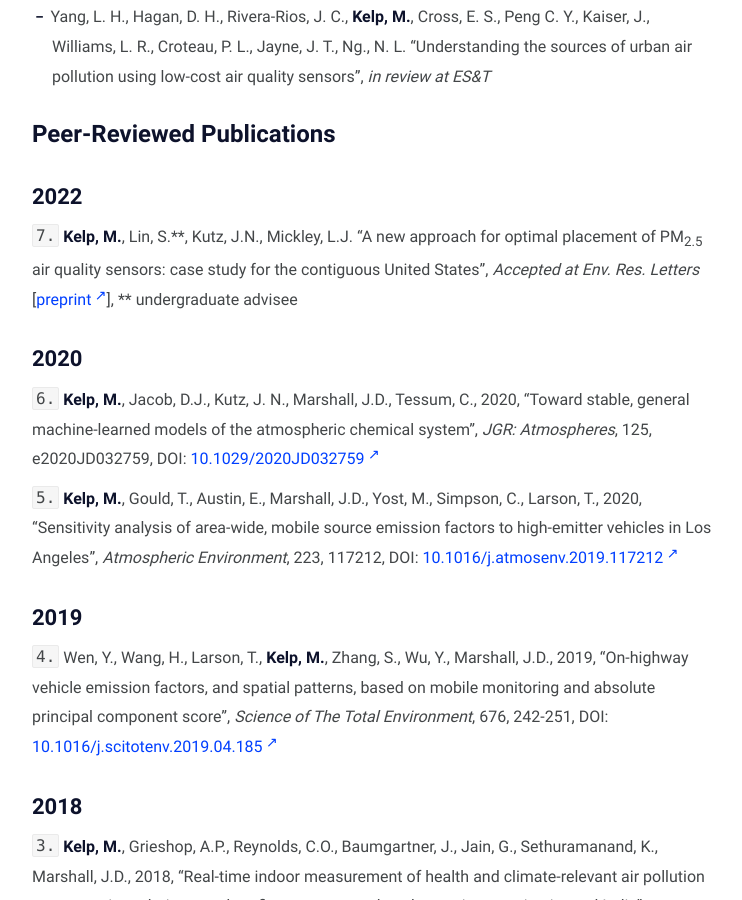
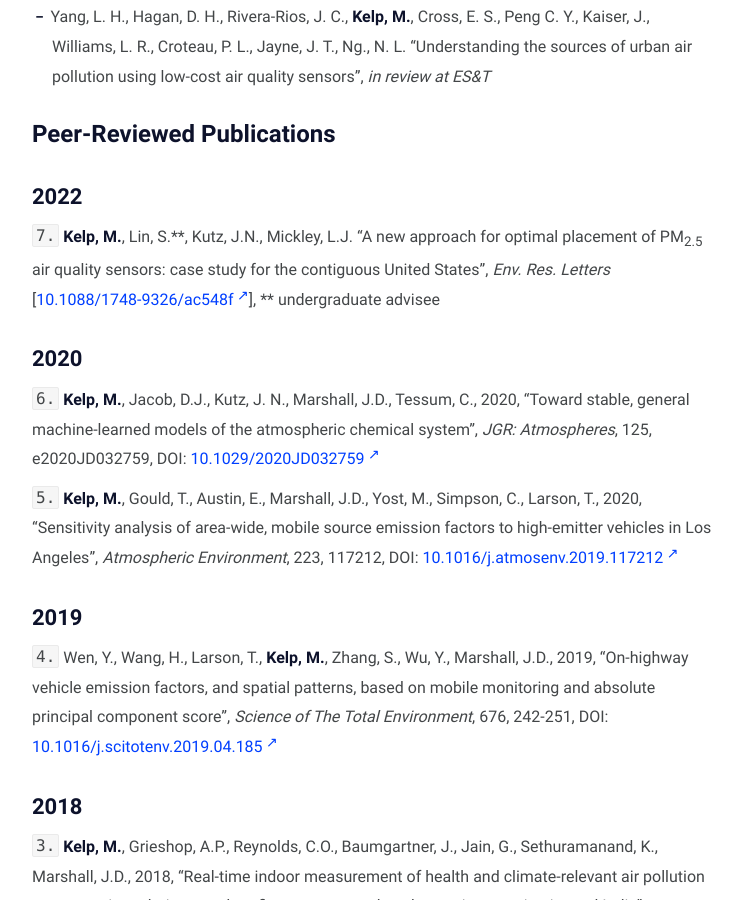
Before and after one commit to mkelp/mkelp.github.io, a Jekyll site: the page built from publications.md, in a window 1280 px wide and 900 px high, scrolled down 366 px. Shown: the whole window, without its empty margins (268-1010 px from the left). Built offline with Jekyll 4.4.1, drawn with Linux system fonts in a browser that asks for light colours.

Commit message:
feb update2

```diff
--- a/publications.md
+++ b/publications.md
@@ -21,8 +21,8 @@ pollution using low-cost air quality sensors”, *in review at ES&T*
 ## **2022**
 
 `7.` **Kelp, M.**, Lin, S.\*\*, Kutz, J.N., Mickley, L.J. “A new approach for optimal placement of PM<sub>2.5</sub>
-air quality sensors: case study for the contiguous United States”, *Accepted at Env. Res. Letters*  \\
-\[[preprint](https://arxiv.org/abs/2201.01041){:target="_blank"}\],  \*\* undergraduate advisee
+air quality sensors: case study for the contiguous United States”, *Env. Res. Letters*  \\
+\[[10.1088/1748-9326/ac548f](https://iopscience.iop.org/article/10.1088/1748-9326/ac548f){:target="_blank"}\],  \*\* undergraduate advisee
 
 
 ## **2020**
```
Also changed, not shown: research.md (+1 -1 lines).
